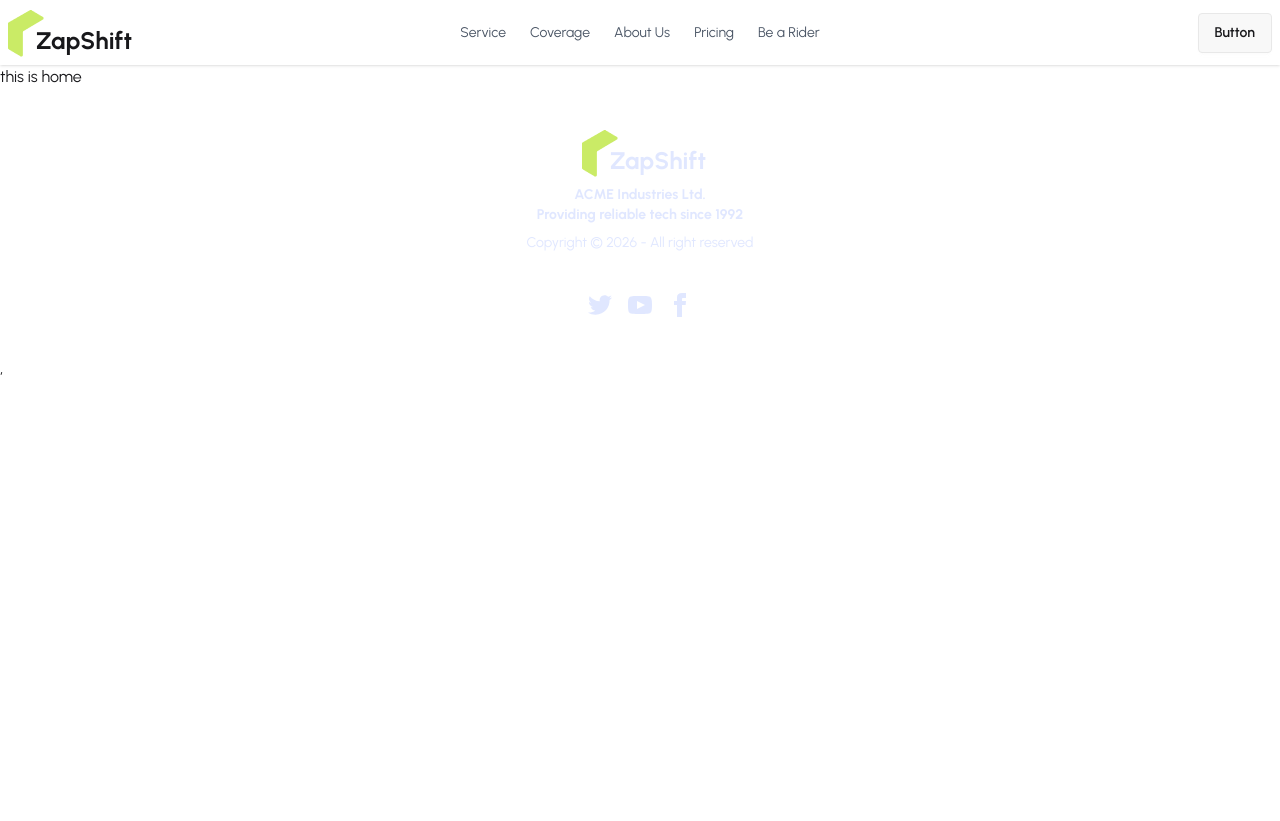
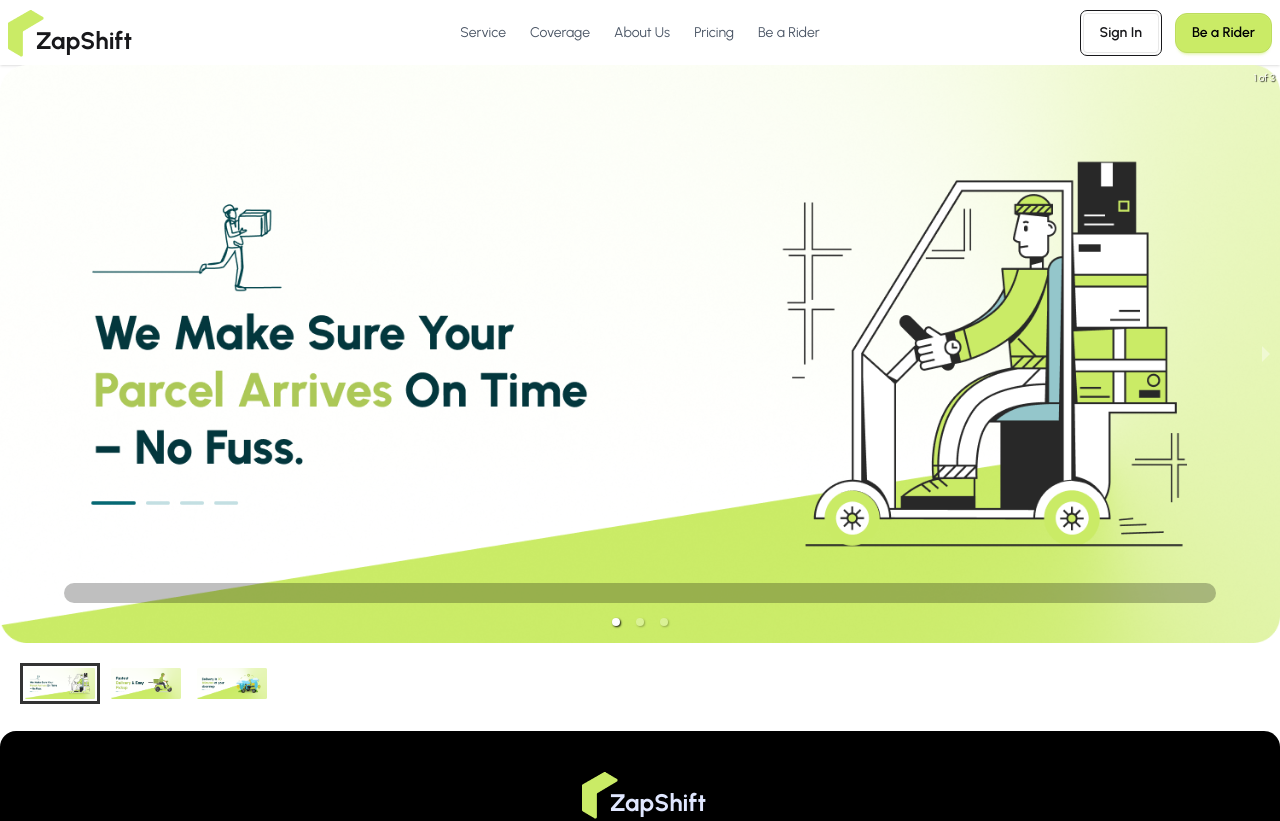
Before and after one commit to AhmetChatgami/zapShift-practice, a React (Vite) app: page / in a window 1280 px wide. Shown: the top 821 px of the page. Before the commit the page ends 800 px from the top, so only its background shows below. Built offline with nearby package versions, Linux system fonts and the light colour scheme.

Commit message:
banner added

```diff
--- a/package.json
+++ b/package.json
@@ -14,6 +14,7 @@
     "react": "^19.2.0",
     "react-dom": "^19.2.0",
     "react-icons": "^5.5.0",
+    "react-responsive-carousel": "^3.2.23",
     "react-router": "^7.13.0",
     "tailwindcss": "^4.1.18"
   },
--- a/src/index.css
+++ b/src/index.css
@@ -1,6 +1,13 @@
 @import url("https://fonts.googleapis.com/css2?family=Urbanist:ital,wght@0,100..900;1,100..900&display=swap");
 @import "tailwindcss";
 @plugin "daisyui";
+
+@plugin "daisyui/theme" {
+  name: "light";
+  default: true;
+  --color-primary: #CAEB66;
+  --color-secondary: #03373D;
+}
 
 body {
   font-family: "Urbanist", sans-serif;
--- /dev/null
+++ b/src/pages/Home/Banner/Banner.jsx
@@ -0,0 +1,28 @@
+import React from "react";
+import "react-responsive-carousel/lib/styles/carousel.min.css"; // requires a loader
+import { Carousel } from "react-responsive-carousel";
+import banner1 from '../../../assets/banner/banner1.png';
+import banner2 from '../../../assets/banner/banner2.png';
+import banner3 from '../../../assets/banner/banner3.png';
+const Banner = () => {
+  return (
+    <div>
+      <Carousel autoplay={true} infiniteLoop={true}>
+        <div>
+          <img src={banner1} />
+          <p className="legend"></p>
+        </div>
+        <div>
+          <img src={banner2} />
+          <p className="legend">Legend 2</p>
+        </div>
+        <div>
+          <img src={banner3} />
+          <p className="legend">Legend 3</p>
+        </div>
+      </Carousel>
+    </div>
+  );
+};
+
+export default Banner;
--- a/src/pages/Home/Home.jsx
+++ b/src/pages/Home/Home/Home.jsx
@@ -1,9 +1,10 @@
 import React from 'react';
+import Banner from '../Banner/Banner';
 
 const Home = () => {
     return (
         <div>
-            this is home
+            <Banner/>
         </div>
     );
 };
--- a/src/pages/Shared/Footer/Footer.jsx
+++ b/src/pages/Shared/Footer/Footer.jsx
@@ -4,7 +4,7 @@ import Logo from "../../../components/Logo/Logo";
 
 const Footer = () => {
   return (
-    <footer className="footer footer-horizontal footer-center  text-primary-content p-10">
+    <footer className="footer bg-black rounded-2xl footer-horizontal footer-center  text-primary-content p-10">
       <aside>
        <Link to="/">
           <section className="flex items-end">
--- a/src/pages/Shared/Navbar/Navbar.jsx
+++ b/src/pages/Shared/Navbar/Navbar.jsx
@@ -53,8 +53,9 @@ const Navbar = () => {
 
           </ul>
         </div>
-        <div className="navbar-end">
-          <a className="btn">Button</a>
+        <div className="navbar-end gap-4">
+          <a className="btn outline bg-white">Sign In</a>
+          <a className="btn btn-primary rounded-xl text-black ">Be a Rider</a>
         </div>
       </div>
     </div>
--- a/src/routes/Router.jsx
+++ b/src/routes/Router.jsx
@@ -1,6 +1,7 @@
 import { createBrowserRouter } from "react-router";
 import RootLayout from "../layouts/RootLayout";
-import Home from "../pages/Home/Home";
+import Home from "../pages/Home/Home/Home";
+
 
 export const router = createBrowserRouter([
   {
```
Also changed, not shown: 1 other file (tests, documents, lock files or other folders).
